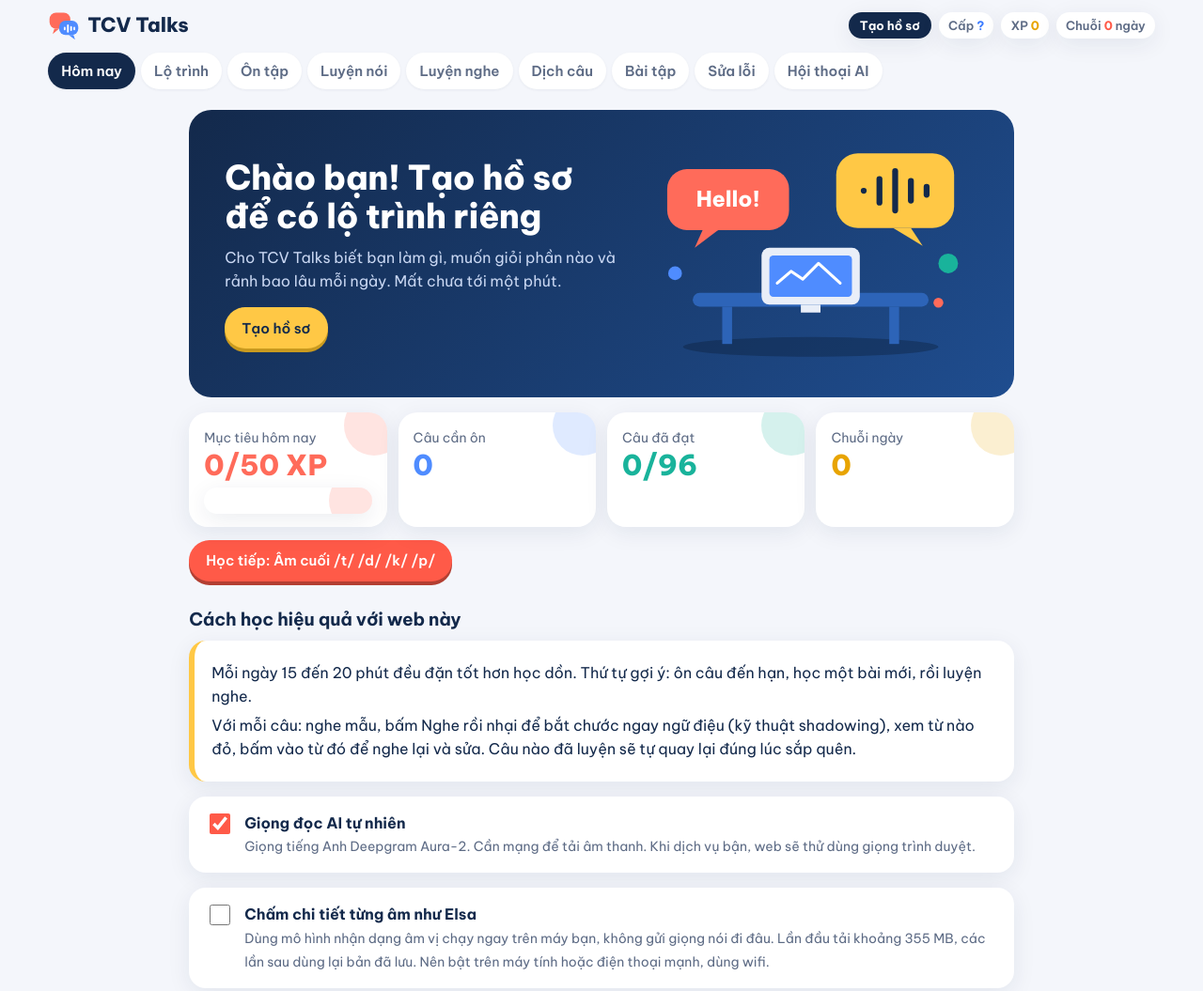
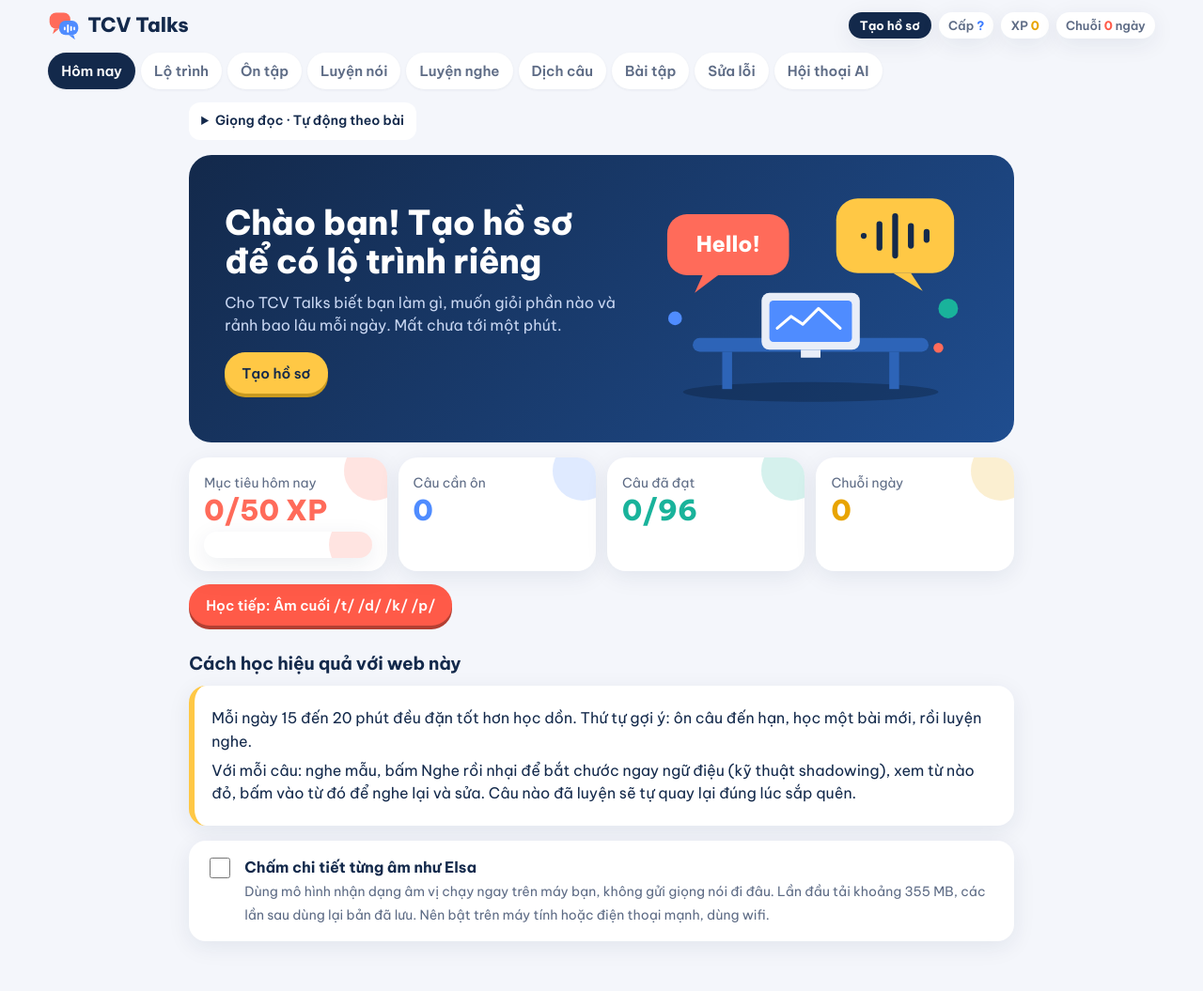
Before and after one commit to hoanghuy76224/TCV-Talks, a plain HTML site: page index.html in a window 1280 px wide. Shown: the whole page at 94% size. Drawn offline with Linux system fonts and the light colour scheme.

Commit message:
Add a persistent voice picker and audio preview

```diff
--- a/index.html
+++ b/index.html
@@ -33,6 +33,12 @@ nav a.on{color:#fff;background:var(--navy)}:root[data-theme=dark] nav a.on{backg
 @media(prefers-color-scheme:dark){:root:not([data-theme=light]) nav a.on{background:var(--sl)}}
 nav a .dot{display:inline-block;min-width:18px;padding:0 5px;margin-left:5px;border-radius:9px;background:var(--red);color:#fff;font-size:12px;text-align:center}
 main{max-width:980px;margin:0 auto;padding:12px max(4vw,14px) 80px}
+.voice-picker{max-width:980px;margin:0 auto;padding:4px max(4vw,14px)}
+.voice-picker summary{width:fit-content;max-width:100%;padding:9px 13px;border-radius:12px;background:var(--card);color:var(--ink);font-size:14px;font-weight:600;cursor:pointer}
+.voice-picker summary:focus-visible{outline:3px solid var(--sl);outline-offset:2px}
+.voice-panel{padding:12px 0 4px}
+.voice-panel select{width:auto;max-width:100%;flex:1 1 190px}
+.voice-panel p{margin:8px 0 0}
 .lead{color:var(--mut);margin:8px 0 18px}
 .hero{position:relative;overflow:hidden;border-radius:24px;background:linear-gradient(135deg,#13294b 0%,#1f4d8f 100%);color:#fff;padding:clamp(22px,4vw,38px);display:grid;grid-template-columns:minmax(0,1.2fr) minmax(0,1fr);gap:16px;align-items:center;margin-bottom:16px}
 .hero h2{color:#fff}.hero p{color:#c9d7f2;margin:10px 0 16px}.hero svg{width:100%;height:auto;max-height:230px}
@@ -121,6 +127,17 @@ table{border-collapse:collapse;width:100%;background:var(--card);border-radius:1
     <a href="#today">Hôm nay</a><a href="#path">Lộ trình</a><a href="#review">Ôn tập<span class="dot hide" id="due"></span></a><a href="#speak">Luyện nói</a><a href="#listen">Luyện nghe</a><a href="#trans">Dịch câu</a><a href="#quiz">Bài tập</a><a href="#fix">Sửa lỗi</a><a href="#chat">Hội thoại AI</a>
   </nav>
 </header>
+<details id="voice-picker" class="voice-picker" hidden>
+  <summary id="voice-summary">Giọng đọc</summary>
+  <div class="voice-panel">
+    <div class="row">
+      <label class="sm" for="voice-select">Chọn giọng</label>
+      <select id="voice-select"></select>
+      <button type="button" id="voice-preview">Nghe thử</button>
+    </div>
+    <p class="sm">Giọng bạn chọn được dùng cho các bài học và hội thoại AI trên trình duyệt này.</p>
+  </div>
+</details>
 <p id="voice-status" class="sm" role="status" hidden style="max-width:960px;margin:8px auto;padding:0 16px"></p>
 <main id="app"></main>
 <script>(function (global, factory) {
@@ -2224,7 +2241,46 @@ let voice=null;function pickVoice(){try{const v=speechSynthesis.getVoices().filt
 try{pickVoice();speechSynthesis.onvoiceschanged=pickVoice}catch(e){}
 /* ---------- phát giọng tiếng Anh ---------- */
 const VOICE_SPEAKERS={f:"luna",m:"orion",f2:"thalia",m2:"apollo"};
-const cloudVoiceOn=()=>!IN_CLAUDE&&S.kvoice!==false;
+const VOICE_OPTIONS=[
+  ["auto","Tự động theo bài"],
+  ["luna","Luna · Nữ · Mỹ"],
+  ["orion","Orion · Nam · Mỹ"],
+  ["thalia","Thalia · Nữ · Mỹ"],
+  ["apollo","Apollo · Nam · Mỹ"],
+  ["pandora","Pandora · Nữ · Anh"],
+  ["draco","Draco · Nam · Anh"],
+  ["theia","Theia · Nữ · Úc"],
+  ["hyperion","Hyperion · Nam · Úc"],
+  ["browser","Giọng trình duyệt"]
+];
+const voiceChoice=()=>{
+  if(S.kvoice===false)return "browser";
+  return VOICE_OPTIONS.some(([id])=>id===S.voiceSpeaker&&id!=="browser")?S.voiceSpeaker:"auto";
+};
+const cloudVoiceOn=()=>!IN_CLAUDE&&voiceChoice()!=="browser";
+
+function setupVoicePicker(){
+  if(IN_CLAUDE)return;
+  const picker=$("#voice-picker");
+  const select=$("#voice-select");
+  const summary=$("#voice-summary");
+  for(const [id,name] of VOICE_OPTIONS)select.add(new Option(name,id));
+  const sync=()=>{
+    select.value=voiceChoice();
+    const name=select.selectedOptions[0].text;
+    summary.textContent="Giọng đọc · "+name;
+  };
+  select.onchange=()=>{
+    stopAudio();
+    S.kvoice=select.value!=="browser";
+    S.voiceSpeaker=select.value;
+    save();
+    sync();
+  };
+  $("#voice-preview").onclick=()=>say("Could you give me a quick update before the meeting?");
+  sync();
+  picker.hidden=false;
+}
 const voiceBuffers=new Map();
 let voiceContext, voiceRequest;
 
@@ -2324,7 +2380,9 @@ async function say(text,rate=1,vk="f"){
     const ctx=prepareVoiceContext();
     if(ctx){
       voiceStatus("Đang tải âm thanh…");
-      const buffer=await voiceBuffer(text,VOICE_SPEAKERS[vk],ctx,signal);
+      const choice=voiceChoice();
+      const speaker=choice==="auto"?VOICE_SPEAKERS[vk]:choice;
+      const buffer=await voiceBuffer(text,speaker,ctx,signal);
       if(signal.aborted)return;
       if(ctx.state!=="running")throw new Error("Audio context is suspended");
       voiceStatus("Đang phát giọng AI…");
@@ -2493,10 +2551,10 @@ function vToday(){
   ${S.prof&&rc.length?`<h3 class="sec-h">Gợi ý riêng cho ${nm}</h3><div class="grid">${rc.map(unitCard).join("")}</div>`:""}
   <h3 class="sec-h">Cách học hiệu quả với web này</h3>
   <div class="tip"><p>Mỗi ngày 15 đến 20 phút đều đặn tốt hơn học dồn. Thứ tự gợi ý: ôn câu đến hạn, học một bài mới, rồi luyện nghe.</p><p>Với mỗi câu: nghe mẫu, bấm Nghe rồi nhại để bắt chước ngay ngữ điệu (kỹ thuật shadowing), xem từ nào đỏ, bấm vào từ đó để nghe lại và sửa. Câu nào đã luyện sẽ tự quay lại đúng lúc sắp quên.</p></div>
-  ${!IN_CLAUDE?`<label class="switch"><input type="checkbox" id="kv" ${cloudVoiceOn()?"checked":""}><span><b>Giọng đọc AI tự nhiên</b><br><span class="sm">Giọng tiếng Anh Deepgram Aura-2. Cần mạng để tải âm thanh. Khi dịch vụ bận, web sẽ thử dùng giọng trình duyệt.</span></span></label><label class="switch"><input type="checkbox" id="pm" ${S.phone?"checked":""} ${canMedia?"":"disabled"}><span><b>Chấm chi tiết từng âm như Elsa</b><br><span class="sm">Dùng mô hình nhận dạng âm vị chạy ngay trên máy bạn, không gửi giọng nói đi đâu. Lần đầu tải khoảng 355 MB, các lần sau dùng lại bản đã lưu. Nên bật trên máy tính hoặc điện thoại mạnh, dùng wifi.</span></span></label>`:`<p class="note">Bản này chạy trong Claude nên có AI sửa lỗi và hội thoại, chấm phát âm theo từ.${CFG.webUrl.startsWith("http")?` Muốn chấm chi tiết từng âm, mở <a href="${esc(CFG.webUrl)}">bản web TCV Talks</a> bằng Chrome.`:""}</p>`}
+  ${!IN_CLAUDE?`<label class="switch"><input type="checkbox" id="pm" ${S.phone?"checked":""} ${canMedia?"":"disabled"}><span><b>Chấm chi tiết từng âm như Elsa</b><br><span class="sm">Dùng mô hình nhận dạng âm vị chạy ngay trên máy bạn, không gửi giọng nói đi đâu. Lần đầu tải khoảng 355 MB, các lần sau dùng lại bản đã lưu. Nên bật trên máy tính hoặc điện thoại mạnh, dùng wifi.</span></span></label>`:`<p class="note">Bản này chạy trong Claude nên có AI sửa lỗi và hội thoại, chấm phát âm theo từ.${CFG.webUrl.startsWith("http")?` Muốn chấm chi tiết từng âm, mở <a href="${esc(CFG.webUrl)}">bản web TCV Talks</a> bằng Chrome.`:""}</p>`}
   ${weak.length?`<h3 class="sec-h">Âm bạn hay sai nhất</h3><table>${weak.map(([p,v])=>`<tr><td class="ipa" style="font-size:18px">/${esc(p)}/</td><td><div class="bar"><i style="width:${v}%;background:${v>=80?"var(--ok)":v>=50?"var(--mid)":"var(--red)"}"></i></div></td><td class="n">${v}%</td></tr>`).join("")}</table>`:""}`;
   app.querySelectorAll(".unit").forEach(b=>b.onclick=()=>location.hash=b.dataset.u);
-  const kv=$("#kv");if(kv)kv.onchange=()=>{stopAudio();S.kvoice=kv.checked;save()};const pm=$("#pm");if(pm)pm.onchange=()=>{S.phone=pm.checked;save();if(S.phone)loadModel().catch(()=>{})}}
+  const pm=$("#pm");if(pm)pm.onchange=()=>{S.phone=pm.checked;save();if(S.phone)loadModel().catch(()=>{})}}
 
 /* ---------- màn hình: hồ sơ cá nhân ---------- */
 function vProfile(){
@@ -2708,7 +2766,7 @@ function route(){
   window.scrollTo(0,0)}
 window.addEventListener("hashchange",route);
 window.__ot={finishPhones,splitPh,refOf,loadModel,recognize,toPCM,S};
-stats();route();
+setupVoicePicker();stats();route();
 }
 </script>
 </body>
```
